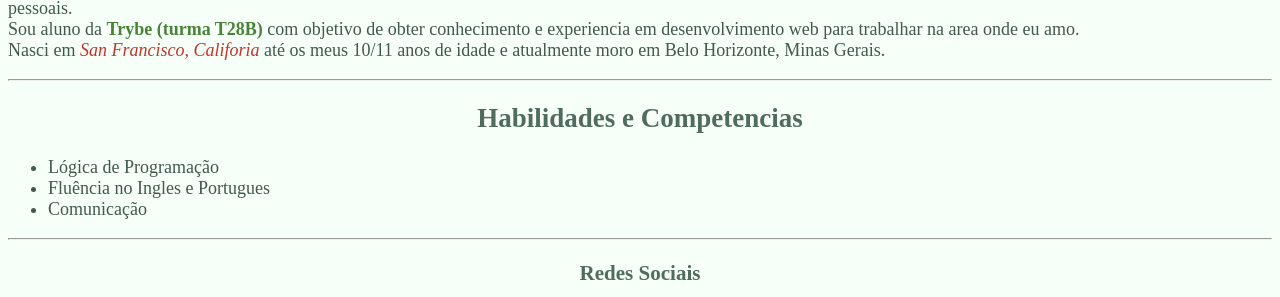
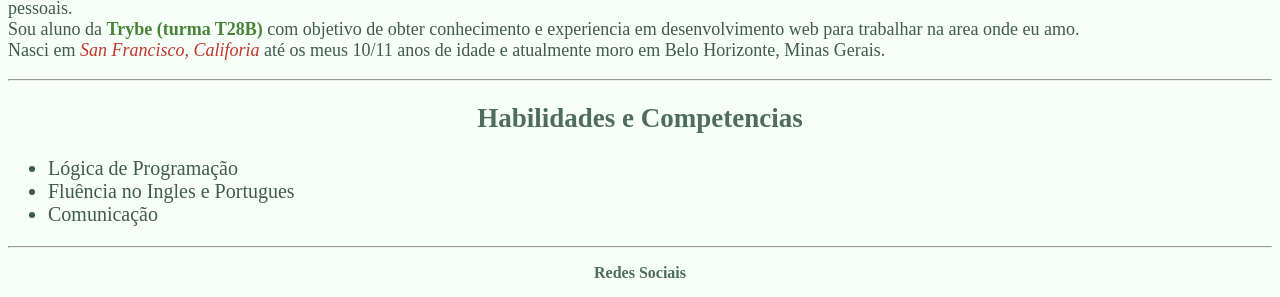
Before and after one commit to miranda-andre/miranda-andre.github.io, a plain HTML site: page index.html in a window 1280 px wide. Shown: the part 481-778 px from the top of the page. Drawn offline with Linux system fonts and the light colour scheme; a web font is replaced by a local one.

Commit message:
inserindo classes nas listas

```diff
--- a/index.html
+++ b/index.html
@@ -22,7 +22,7 @@
 
     <hr>
     <h2> Habilidades e Competencias </h2>
-    <ul>
+    <ul class="abilities">
         <li>Lógica de Programação</li>
         <li>Fluência no Ingles e Portugues</li>
         <li>Comunicação</li>
@@ -30,7 +30,7 @@
 
 
     <hr>
-    <h3> Redes Sociais </h3>
+    <h3 class="social"> Redes Sociais </h3>
 
     <ul>
         <li><a href="https://github.com/miranda-andre" target="_blank">github: miranda-andre</a></li>
--- a/styles.css
+++ b/styles.css
@@ -37,3 +37,12 @@ h1,h2,h3{
     text-align: center;
     color: #506C5F;
 }
+
+.abilities {
+    font-size: 20px;
+
+}
+
+.social {
+    font-size: 16px;
+}
```
